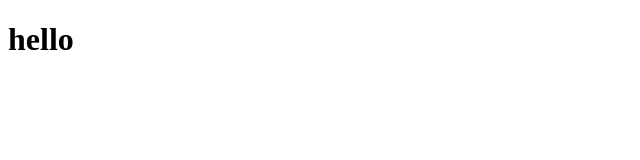
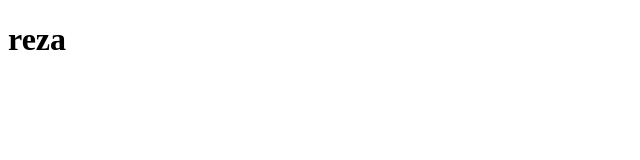
Before and after one commit to amiri-repository/firstTest, a plain HTML site: page index.html in a window 1280 px wide. Shown: the full height of the page, 0-640 px from the left. Drawn offline with Linux system fonts and the light colour scheme.

```diff
--- a/index.html
+++ b/index.html
@@ -7,6 +7,6 @@
     <title>cando</title>
   </head>
   <body>
-	<h1>hello</h1>
+	<h1>reza</h1>
   </body>
 </html>
```
